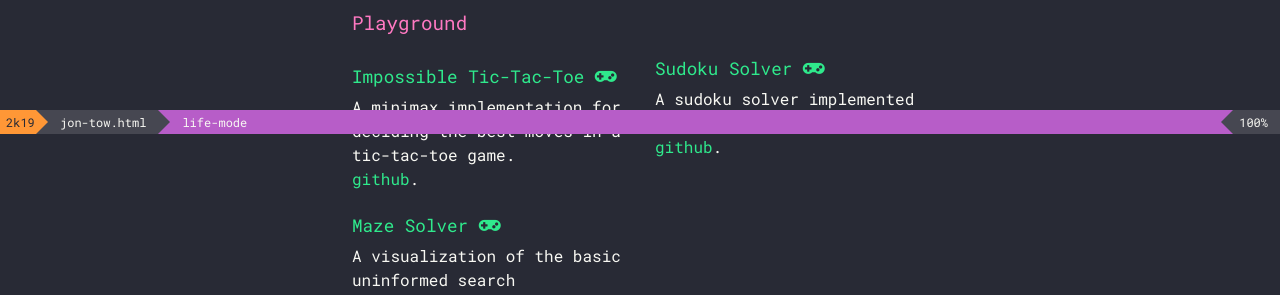
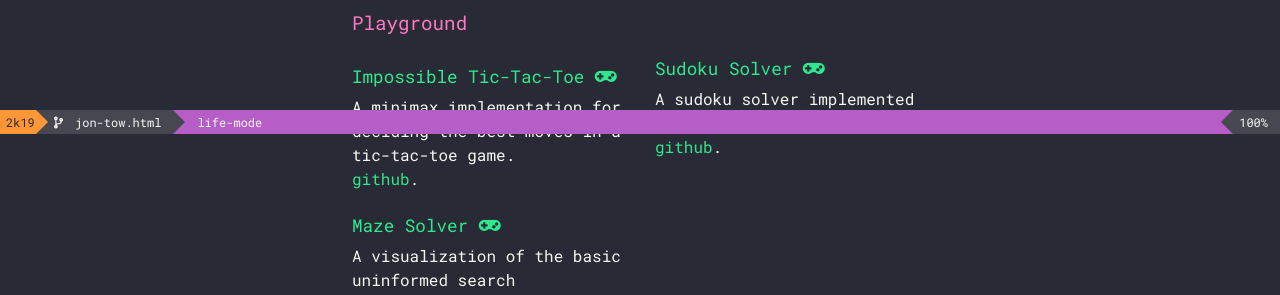
Before and after one commit to jon-tow/jon-tow.github.io, a Jekyll site: the page built from index.html, in a window 1280 px wide. Shown: the part 766-1061 px from the top of the page. Built offline with Jekyll 4.4.1, drawn with Linux system fonts in a browser that asks for light colours.

Commit message:
add branch

```diff
--- a/_includes/_base/footer.html
+++ b/_includes/_base/footer.html
@@ -5,8 +5,11 @@
   </div>
   <div class="arrow-right-date">
   </div>
+  <div class="footer-branch">
+      <i class="fas fa-code-branch"></i>
+    </div>
   <div class="footer-name">
-    jon-tow.html
+      jon-tow.html
   </div>
   <div class="arrow-right-file">
   </div>
--- a/css/main.css
+++ b/css/main.css
@@ -107,14 +107,26 @@ footer {
   background-color: #464751;
 }
 
+.footer-branch {
+  height: 100%;
+  display:flex;
+  flex-direction: row;
+  align-items: center;
+
+  padding-right: .5em;
+  padding-top: .1em;
+  background-color: var(--secondary-bg);
+}
+
 .footer-name {
   height: 100%;
 
   display:flex;
-  flex-direction: column;
-  justify-content: center;
+  flex-direction: row;
+  align-items: center;
   padding-left: .5em;
   padding-right: 1em;
+
   background-color: var(--secondary-bg);
 }
 
```
